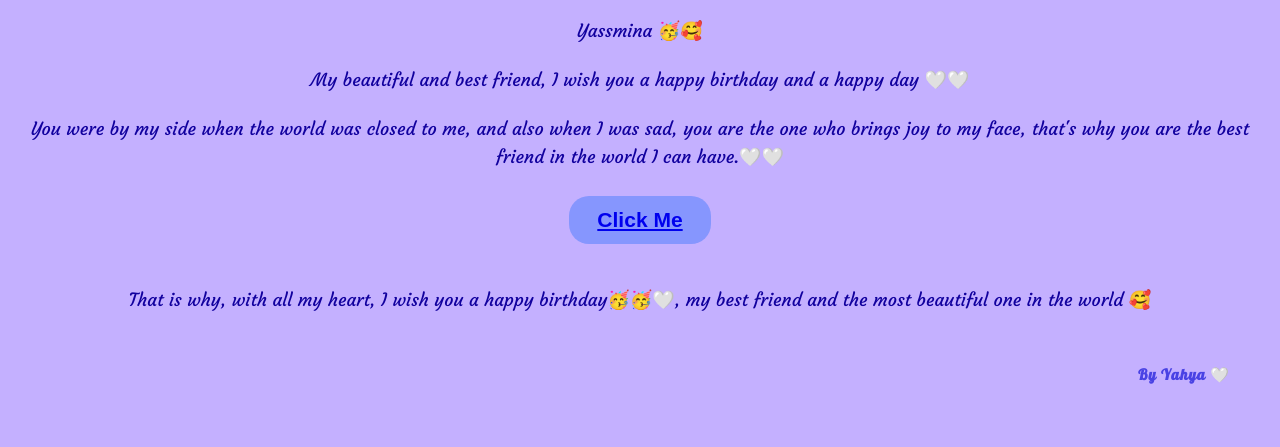
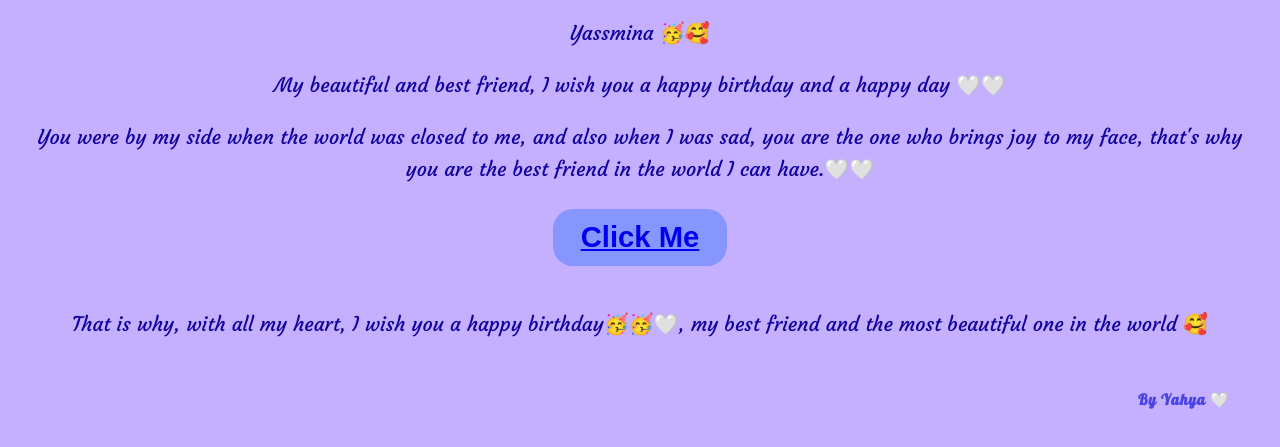
Before and after one commit to Yaya01111/Happy-birthday, a plain HTML site: page index.html in a window 1280 px wide. Shown: the part 95-542 px from the top of the page. Drawn offline with Linux system fonts and the light colour scheme.

Commit message:
Update styles.css

```diff
--- a/styles.css
+++ b/styles.css
@@ -35,7 +35,7 @@
   p {
     font-family: 'Courgette', cursive;
     color: #11009E;
-    font-size: 18px;
+    font-size: 20px;
     line-height: 1.6;
     margin: 20px;
   }
@@ -50,7 +50,7 @@
     text-align: center; /* Center align text */
     text-decoration: none; /* Remove underline */
     display: inline-block; /* Display as inline block */
-    font-size: 18px; /* Set font size */
+    font-size: 25px; /* Set font size */
     margin: 4px 2px; /* Set margin */
     cursor: pointer; /* Add cursor pointer on hover */
   }
```
